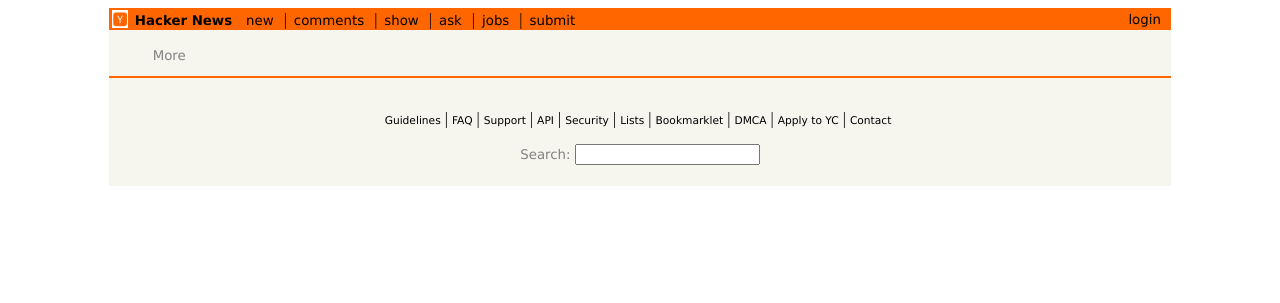
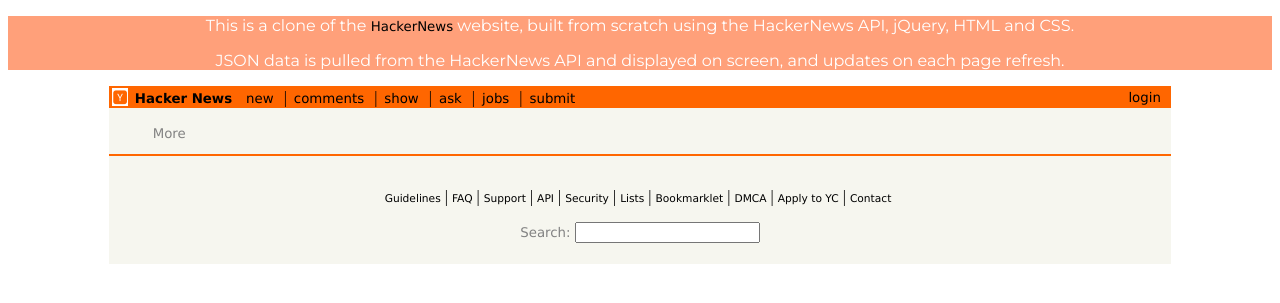
Before and after one commit to DerekJacobi/HackerNews-Clone-jQ, a PHP site: page / in a window 1280 px wide. Shown: the top 303 px of the page. Run offline with PHP 8.4, Linux system fonts and the light colour scheme; some libraries are stand-ins or nearby versions.

Commit message:
info bar

```diff
--- a/home.html
+++ b/home.html
@@ -15,6 +15,10 @@
     <link rel="shortcut icon" type="image/png" href="./images/hackernews.gif"/>
   </head>
   <body>
+      <div id=info-bar>
+        <p>This is a clone of the <span><a href="https://news.ycombinator.com/">HackerNews</a></span> website, built from scratch using the HackerNews API,  jQuery,  HTML and CSS.</p>
+        <p>JSON data is pulled from the HackerNews API and displayed on screen, and updates on each page refresh.</p>
+      </div>
     <div class="container">
       <div class="box">
         <!-- top header -->
--- a/stylesheet/hackerstyle.css
+++ b/stylesheet/hackerstyle.css
@@ -2,6 +2,7 @@
    v2.0 | 20110126
    License: none (public domain)
 */
+@import url(https://fonts.googleapis.com/css?family=Montserrat);
 
 /*css reset*/
 html, body, div, span, applet, object, iframe,
@@ -27,6 +28,13 @@
 .container {
 	display: flex;
 	flex-direction: column;
+}
+
+#info-bar {
+	background-color: lightsalmon;
+	color: white;
+	text-align: center;
+	font-family: Montserrat;
 }
 .box {
   background-color: rgb(255, 102, 0);
```
